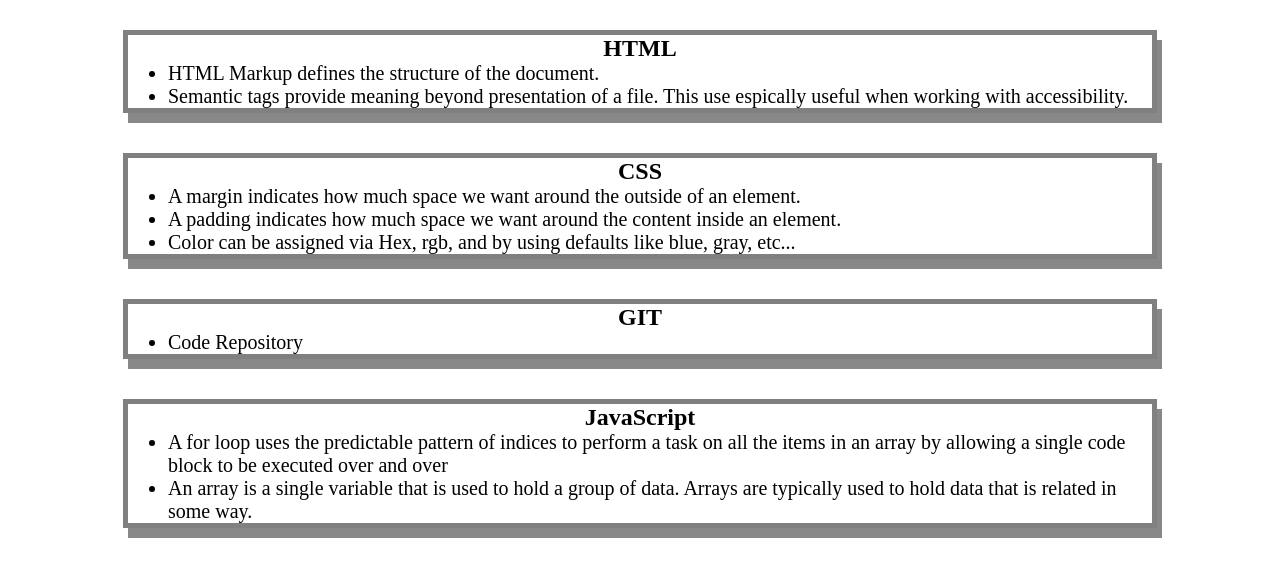
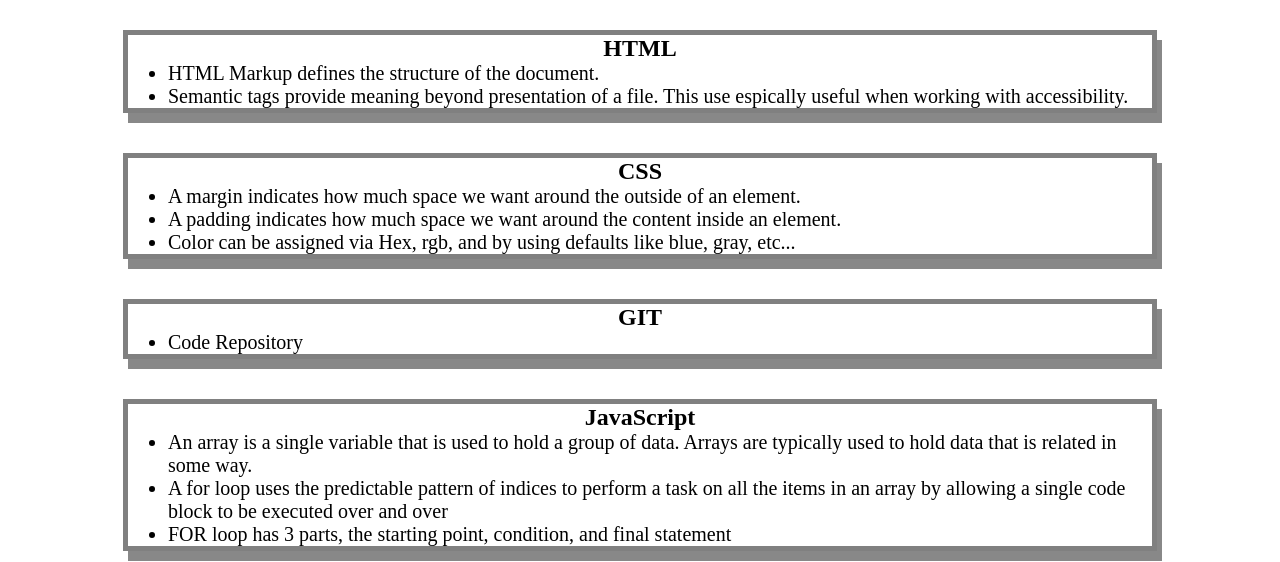
Before and after one commit to ksullivan17/prework-study-guide, a plain HTML site: page index.html in a window 1280 px wide. Shown: the part 130-692 px from the top of the page. Drawn offline with Linux system fonts and the light colour scheme.

Commit message:
updated index

```diff
--- a/index.html
+++ b/index.html
@@ -43,8 +43,10 @@
     <section class="card" id="javascript-section">
       <h2>JavaScript</h2>
       <ul>
+        <li>An array is a single variable that is used to hold a group of data. Arrays are typically used to hold data that is related in some way.</li>
         <li>A for loop uses the predictable pattern of indices to perform a task on all the items in an array by allowing a single code block to be executed over and over</li>
-        <li>An array is a single variable that is used to hold a group of data. Arrays are typically used to hold data that is related in some way.</li>
+        <li>FOR loop has 3 parts, the starting point, condition, and final statement</li>
+
       </ul>
 
     </section>
```
